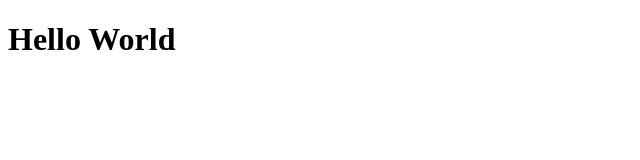
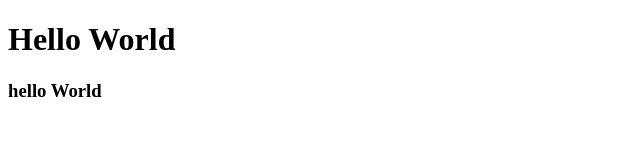
Before and after one commit to LeonardoContino/htmlcss-hello, a plain HTML site: page index.html in a window 1280 px wide. Shown: the whole page, without its empty margins (0-640 px from the left). Drawn offline with Linux system fonts and the light colour scheme.

Commit message:
sottotitolo

```diff
--- a/index.html
+++ b/index.html
@@ -8,5 +8,6 @@
 </head>
 <body>
     <h1>Hello World</h1>
+    <footer><h3>hello World</h3></footer>
 </body>
 </html>
```
